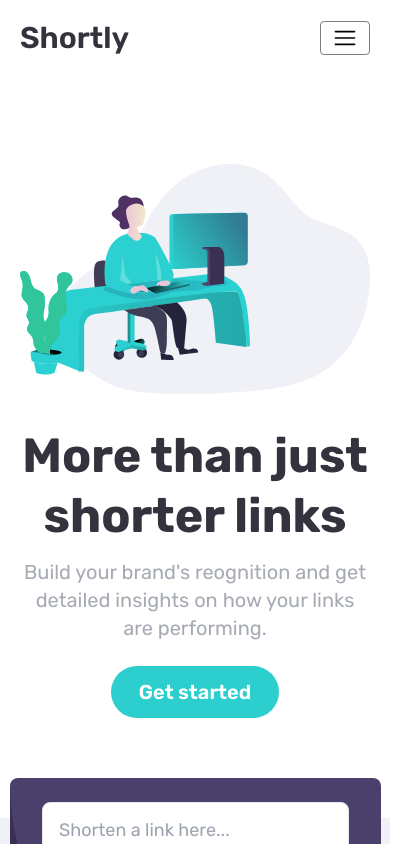
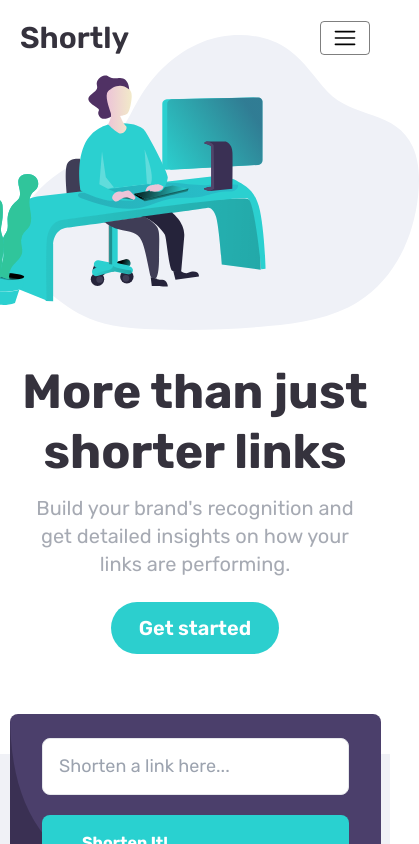
Before and after one commit to Itskrish01/link-shorter-website-react, a React (Vite) app: page / in a window 390 px wide. Shown: the top 844 px of the page, 419 px wide, since content can reach past the window. Built offline with nearby package versions, Linux system fonts and the light colour scheme.

Commit message:
Made it responsive for tablet

```diff
--- a/src/components/Header.jsx
+++ b/src/components/Header.jsx
@@ -2,26 +2,30 @@ import React from "react";
 
 const Header = () => {
   return (
-    <div className="flex mt-60 sm:mt-10 mb-20 sm:text-left text-center flex-col-reverse sm:flex-row h-[50vh] sm:h-[60vh] gap-8 sm:gap-20 items-center">
-      <div className="w-full sm:w-1/2">
-        <h1 className="text-[#35323d] text-[3rem] sm:text-[4rem] font-black leading-[60px] sm:leading-[70px]">
+    <div class="flex flex-col-reverse sm:flex-row mt-44 sm:mt-10 mb-20 sm:text-left text-center md:flex-col-reverse lg:flex-row h-[50vh] sm:h-[60vh] gap-8 sm:gap-20 items-center">
+      <div class="w-full sm:w-1/2">
+        <h1 class="text-[#35323d] text-[3rem] sm:text-[4rem] font-black leading-[60px] sm:leading-[70px]">
           More than just shorter links
         </h1>
-        <p className="text-gray-500/60 mt-3 text-xl">
-          Build your brand's reognition and get detailed insights on how your
+        <p class="text-gray-500/60 mt-3 text-xl">
+          Build your brand's recognition and get detailed insights on how your
           links are performing.
         </p>
-        <div className="mt-6">
+        <div class="mt-6">
           <button
-            className="bg-[#2ccfce] font-semibold text-xl text-white px-7 py-3 rounded-full hover:bg-[#2ccfce]/50"
+            class="bg-[#2ccfce] font-semibold text-xl text-white px-7 py-3 rounded-full hover:bg-[#2ccfce]/50"
             type="button"
           >
             Get started
           </button>
         </div>
       </div>
-      <div>
-        <img src="/images/illustration-working.svg" alt="image" />
+      <div class="w-full sm:w-1/2 flex justify-center">
+        <img
+          class="h-auto max-w-md"
+          src="/images/illustration-working.svg"
+          alt="image"
+        />
       </div>
     </div>
   );
```
